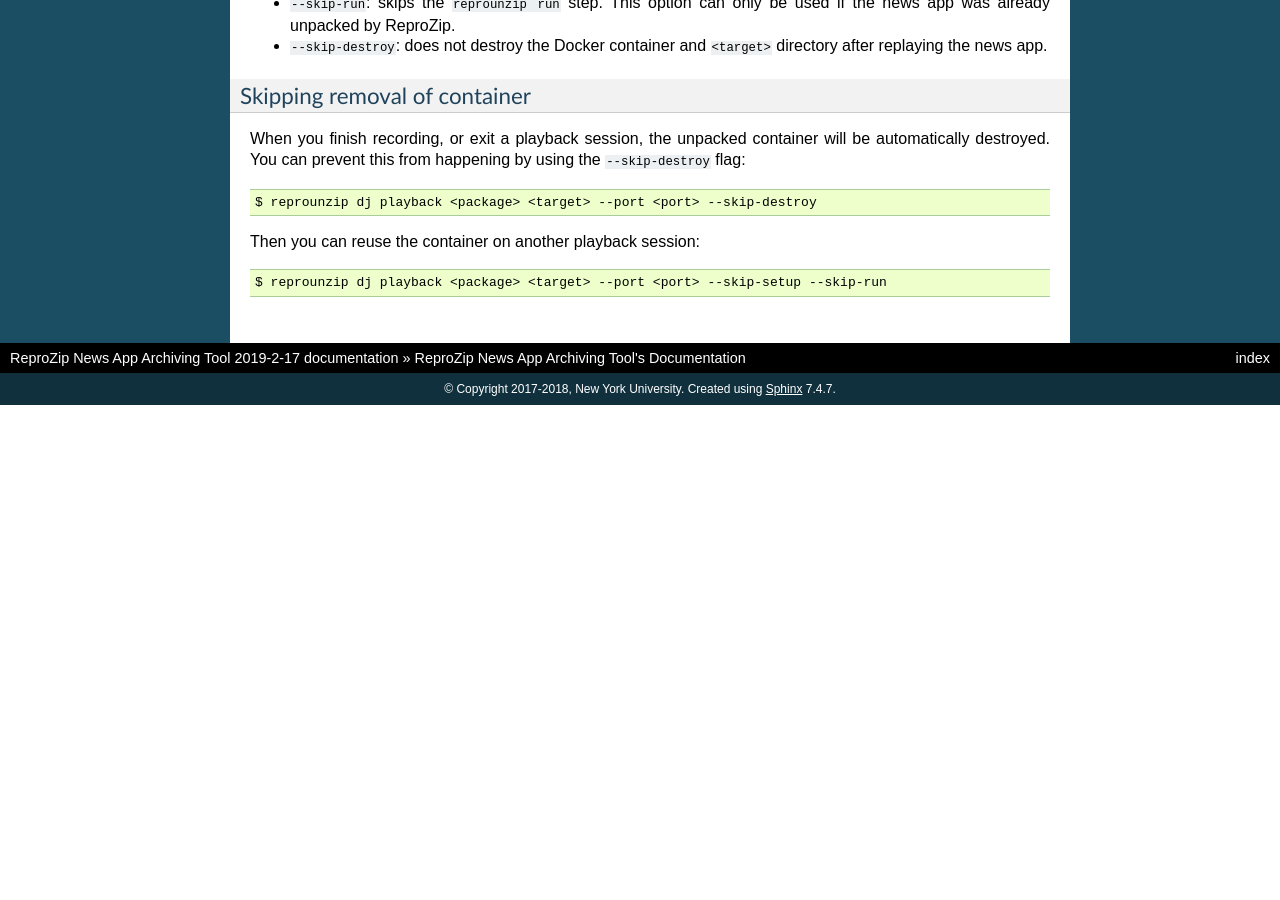
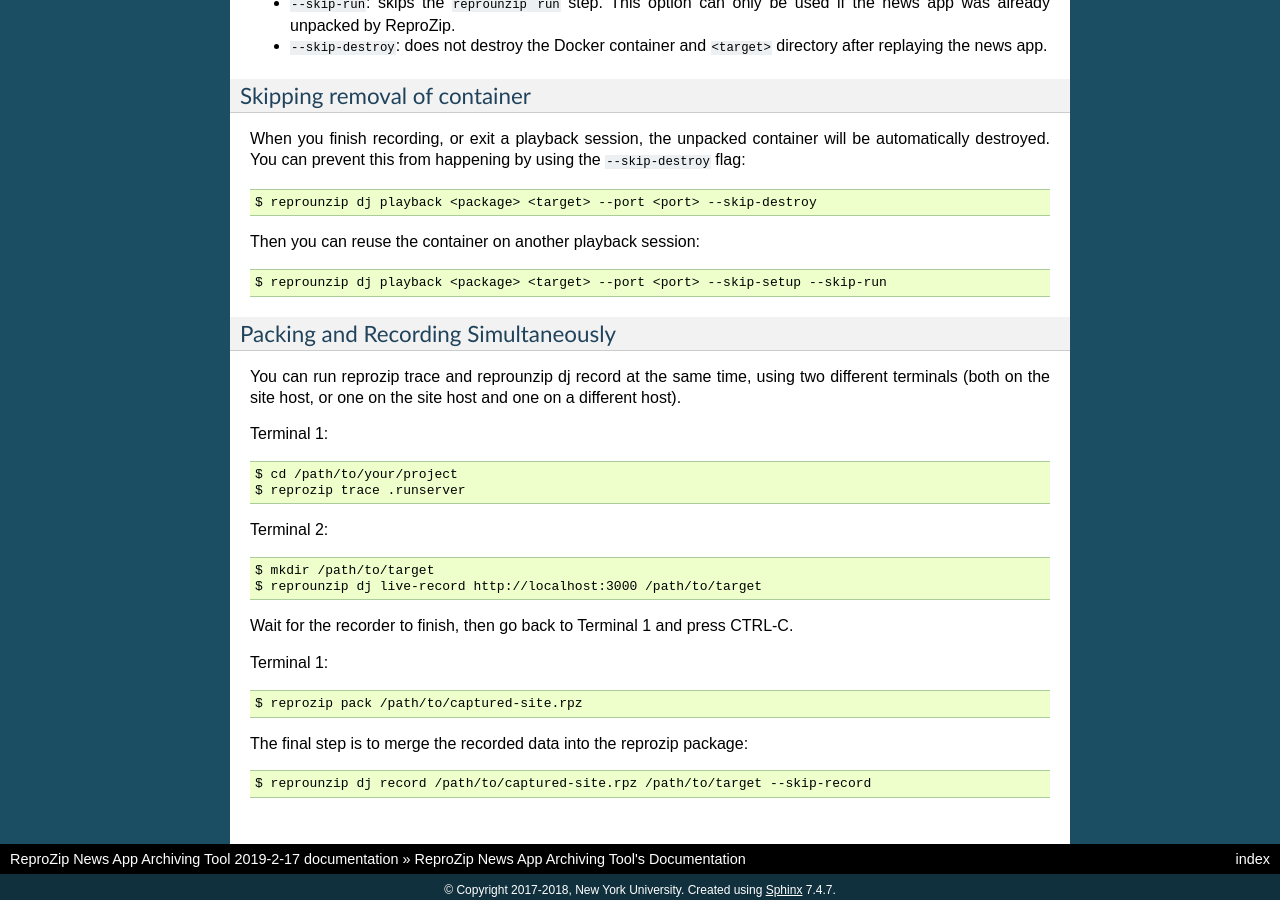
Before and after one commit to reprozip-news-apps/reprozip-web, a Sphinx documentation site: the page built from docs/index.rst, in a window 1280 px wide and 900 px high, scrolled down 1943 px. Built offline with Sphinx 7.4.7, drawn with Linux system fonts in a browser that asks for light colours; before the commit the page ends 2348 px from its top, so only the background shows below that; some of the changed text lies outside the part shown.

Commit message:
add section for live-record to RST

```diff
--- a/docs/index.rst
+++ b/docs/index.rst
@@ -24,13 +24,13 @@
 
 After installing these required dependencies, clone the repository and cd into it::
 
-	$ git clone https://github.com/reprozip-news-apps/reprozip-news-apps
-	$ cd reprozip-news-apps
+  $ git clone https://github.com/reprozip-news-apps/reprozip-news-apps
+  $ cd reprozip-news-apps
 
 Now install all the dependencies and the prototype::
 
-	$ pip install -r requirements.txt
-	$ pip install -e .
+  $ pip install -r requirements.txt
+  $ pip install -e .
 
 ==================================
 Archiving and Replaying a News App
@@ -48,7 +48,7 @@
 
 Make sure that you have Docker installed and running. Given an `.rpz` package from a news app, you can run the following command::
 
-	reprounzip dj record <package> <target> --port <port>
+  reprounzip dj record <package> <target> --port <port>
 
 where ``<package>`` is the ``.rpz`` file, ``<target>`` is the target directory for ReproZip, and ``<port>`` is the port number where the news app run. For instance, a Rails app will likely run on port ``3000``, while a NodeJS app will likely run on port ``8000``.
 
@@ -56,13 +56,13 @@
 
 You should be able to see the ``WARC_DATA`` directory in the package now::
 
-	$ tar -t -f <package>
-	-rw-------  0 root   root 729415801 Mar  9  2017 DATA.tar.gz
-	-rw-------  0 root   root        19 Mar  9  2017 METADATA/version
-	-rw-r--r--  0 root   root   5912576 Mar  9  2017 METADATA/trace.sqlite3
-	-rw-------  0 root   root    293142 Mar  9  2017 METADATA/config.yml
-	-rw-r--r--  0 hoffman staff   807498 Jan 11 09:16 WARC_DATA/rec-20190111141622981410-anything.local.warc.gz
-	-rw-r--r--  0 hoffman staff    37089 Jan 11 09:16 WARC_DATA/autoindex.cdxj
+  $ tar -t -f <package>
+  -rw-------  0 root   root 729415801 Mar  9  2017 DATA.tar.gz
+  -rw-------  0 root   root        19 Mar  9  2017 METADATA/version
+  -rw-r--r--  0 root   root   5912576 Mar  9  2017 METADATA/trace.sqlite3
+  -rw-------  0 root   root    293142 Mar  9  2017 METADATA/config.yml
+  -rw-r--r--  0 hoffman staff   807498 Jan 11 09:16 WARC_DATA/rec-20190111141622981410-anything.local.warc.gz
+  -rw-r--r--  0 hoffman staff    37089 Jan 11 09:16 WARC_DATA/autoindex.cdxj
 
 The following flags can also be used when running the ``reprounzip dj record`` application:
 
@@ -79,7 +79,7 @@
 
 To replay the package news app, run the following command::
 
-	$ reprounzip dj playback <package> <target> --port <port>
+  $ reprounzip dj playback <package> <target> --port <port>
 
 The Chromium Web browser will automatically open, and you can turn off your Wi-Fi and hit reload to explore the news app. Press Enter in your terminal session to shut everything down.
 
@@ -97,11 +97,37 @@
 
 When you finish recording, or exit a playback session, the unpacked container will be automatically destroyed. You can prevent this from happening by using the ``--skip-destroy`` flag::
 
-	$ reprounzip dj playback <package> <target> --port <port> --skip-destroy
+  $ reprounzip dj playback <package> <target> --port <port> --skip-destroy
 
 Then you can reuse the container on another playback session::
 
-	$ reprounzip dj playback <package> <target> --port <port> --skip-setup --skip-run
+  $ reprounzip dj playback <package> <target> --port <port> --skip-setup --skip-run
+
+------------------------------------
+Packing and Recording Simultaneously
+------------------------------------
+
+You can run reprozip trace and reprounzip dj record at the same time, using two different terminals (both on the site host, or one on the site host and one on a different host).
+
+Terminal 1::
+
+  $ cd /path/to/your/project
+  $ reprozip trace .runserver
+
+Terminal 2::
+
+  $ mkdir /path/to/target
+  $ reprounzip dj live-record http://localhost:3000 /path/to/target
+
+Wait for the recorder to finish, then go back to Terminal 1 and press CTRL-C.
+
+Terminal 1::
+
+  $ reprozip pack /path/to/captured-site.rpz
+
+The final step is to merge the recorded data into the reprozip package::
+
+  $ reprounzip dj record /path/to/captured-site.rpz /path/to/target --skip-record
 
 
 .. toctree::
```
Also changed, not shown: 1 other file.
